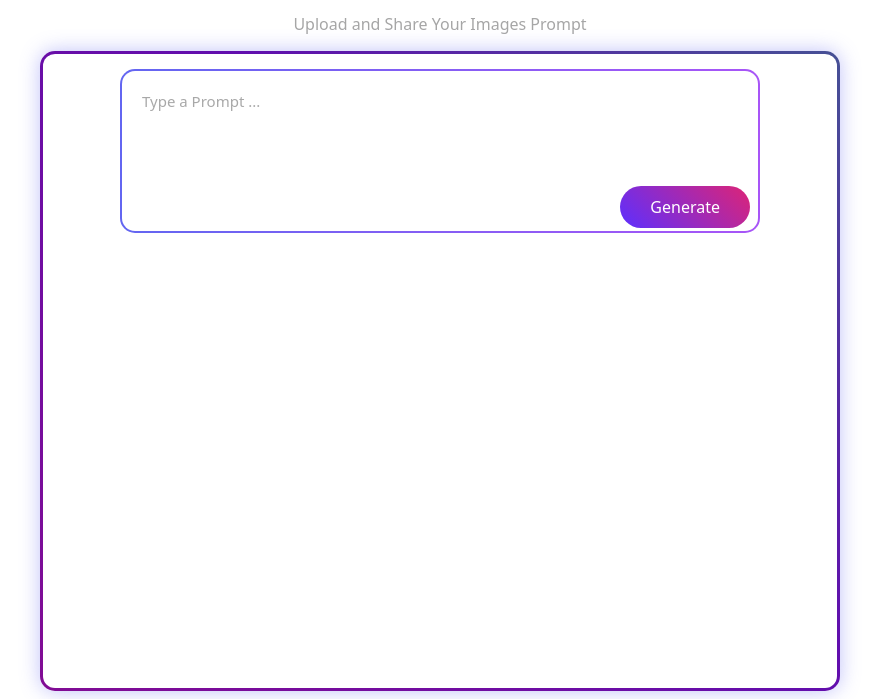
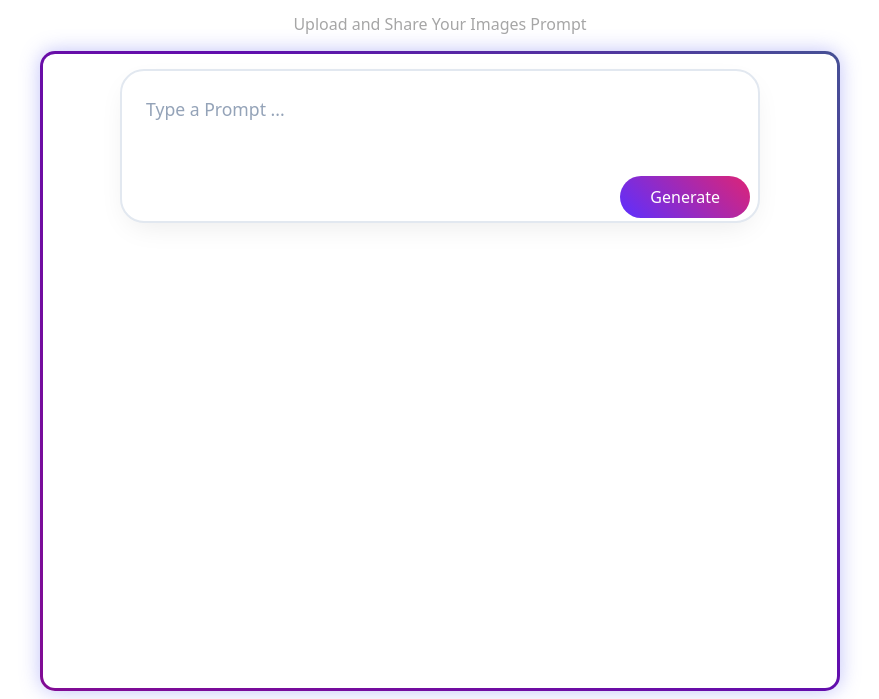
Before and after one commit to SinethTharakaMadusan/Image-Prompt-Master, a plain HTML site: page index.html in a window 1280 px wide. Shown: the part 199-898 px from the top of the page, without its empty margins (200-1079 px from the left). Drawn offline with Linux system fonts and the light colour scheme; a web font is replaced by a local one.

Commit message:
update css

```diff
--- a/main.css
+++ b/main.css
@@ -85,24 +85,33 @@ body {
     width: 100%;
     min-height: 8rem;
     max-height: 20rem;
-    color: #414040;
-    background:
-        linear-gradient(#fff, #fff) padding-box,
-        linear-gradient(to right, #6366f1, #a855f7) border-box;
-    border: 2px solid transparent;
-    padding: 20px;
-    padding-bottom: 100px;
+    color: #334155;
+    background-color: #ffffff;
+    border: 2px solid #e2e8f0;
+    padding: 24px;
+    padding-bottom: 70px;
     resize: none;
     font-family: inherit;
-    border-radius: 15px;
+    border-radius: 24px;
     overflow-y: hidden;
-    font-size: 15px;
+    font-size: 1.1rem;
+    line-height: 1.6;
+    box-shadow: 0 10px 30px -10px rgba(0, 0, 0, 0.1);
+    transition: all 0.3s cubic-bezier(0.4, 0, 0.2, 1);
+}
+
+.userInput:focus {
+    outline: none;
+    border-color: #6366f1;
+    box-shadow: 0 20px 40px -10px rgba(99, 102, 241, 0.2);
+    transform: translateY(-2px);
 }
 
 .userInput::placeholder {
-    color: #848484;
-    opacity: 0.7;
-    font-size: 15px;
+    color: #94a3b8;
+    font-weight: 300;
+    opacity: 1;
+    font-size: 1.1rem;
 }
 
 
```
